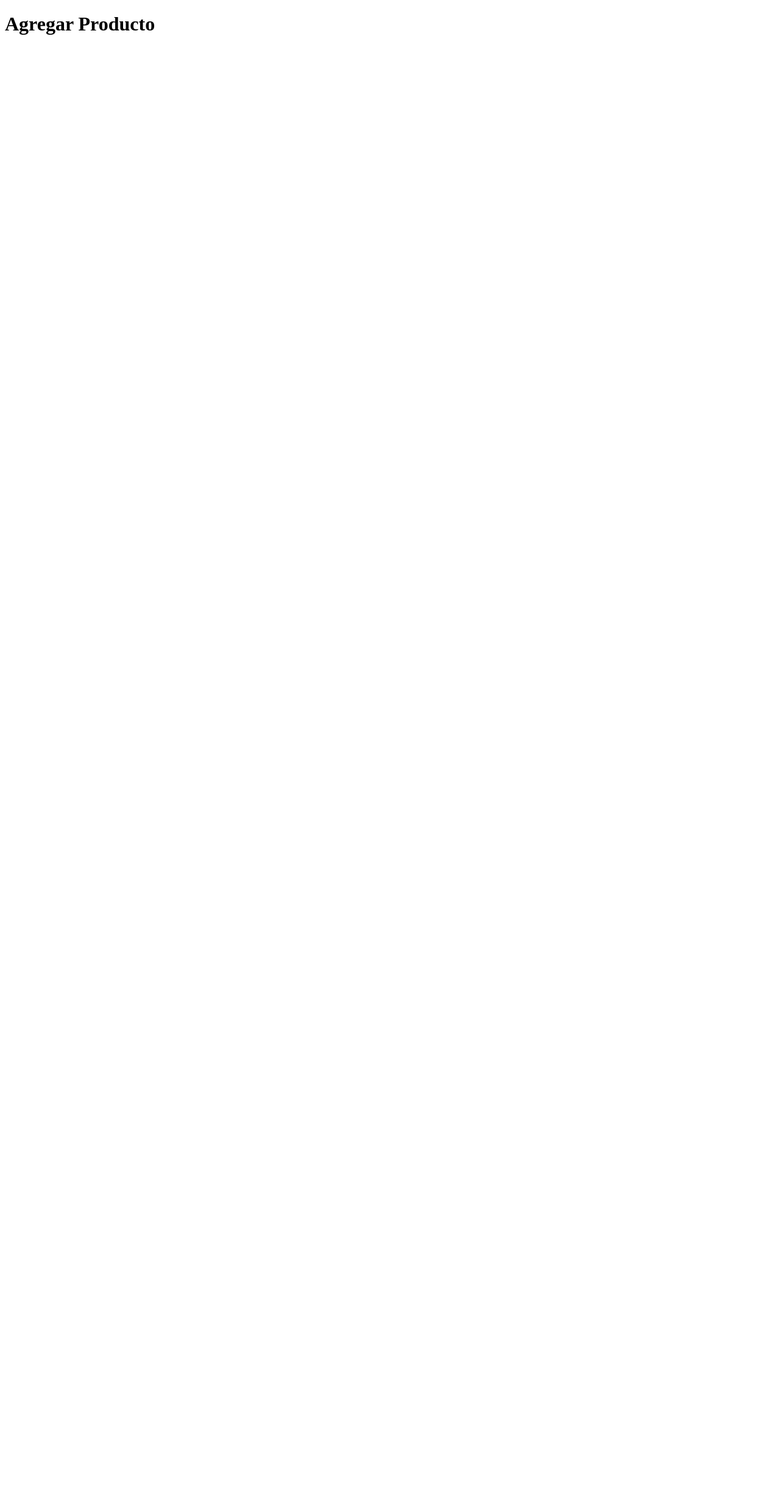
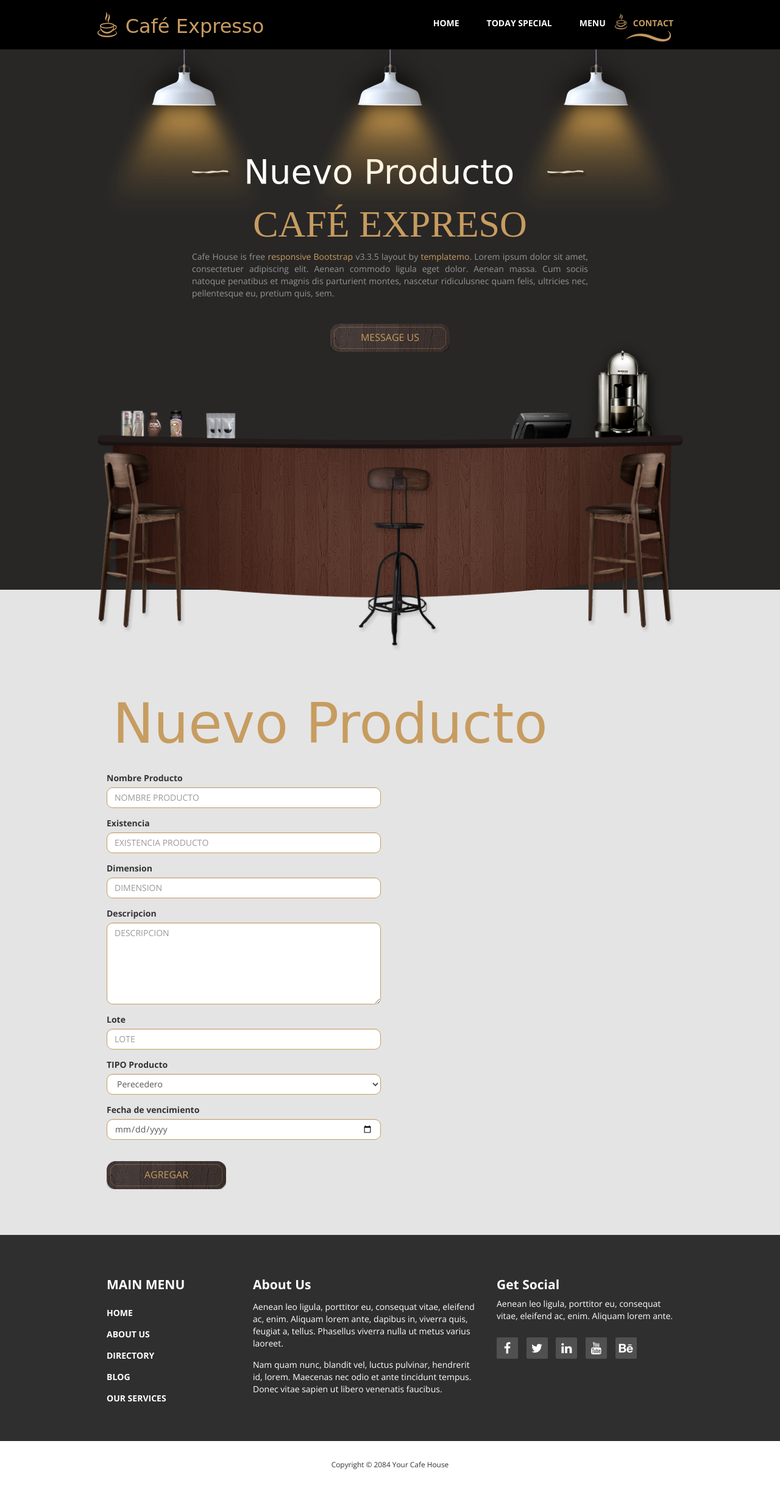
Before and after one commit to Gmrp22/PaginaInventario, a Django app: page /producto/agregar/ in a window 1280 px wide. Before the commit the page is almost empty. Shown: the whole page at 61% size. Before the commit the page ends 57 px from the top, so only its background shows below. Run offline with Django 3.2, Linux system fonts and the light colour scheme; some libraries are stand-ins or nearby versions; some web fonts are replaced.

Commit message:
Pagina de nuevo producto

```diff
--- a/inventario/templates/Plantillas/contact.html
+++ b/inventario/templates/Plantillas/contact.html
@@ -1,20 +1,23 @@
+{% load static %}
 <!DOCTYPE html>
 <html lang="en">
+
 <head>
   <meta charset="utf-8">
   <meta http-equiv="X-UA-Compatible" content="IE=edge">
   <meta name="viewport" content="width=device-width, initial-scale=1">
-  <title>Cafe House - Contact Info.</title>
+  <title>Cafe Expreso Agregar Producto</title>
   <!--
 Cafe House Template
 http://www.templatemo.com/tm-466-cafe-house
 -->
-  <link href='http://fonts.googleapis.com/css?family=Open+Sans:400,300,400italic,600,700' rel='stylesheet' type='text/css'>
+  <link href='http://fonts.googleapis.com/css?family=Open+Sans:400,300,400italic,600,700' rel='stylesheet'
+    type='text/css'>
   <link href='http://fonts.googleapis.com/css?family=Damion' rel='stylesheet' type='text/css'>
-  <link href="css/bootstrap.min.css" rel="stylesheet">
-  <link href="css/font-awesome.min.css" rel="stylesheet">
-  <link href="css/templatemo-style.css" rel="stylesheet">
-  <link rel="shortcut icon" href="img/favicon.ico" type="image/x-icon" />
+  <link href="{% static 'css/bootstrap.min.css' %}" rel="stylesheet">
+  <link href="{% static 'css/font-awesome.min.css' %}" rel="stylesheet">
+  <link href="{% static 'css/templatemo-style.css' %}" rel="stylesheet">
+  <link rel="shortcut icon" href="{% static 'img/favicon.ico" type="image/x-icon" />
 
   <!-- HTML5 shim and Respond.js for IE8 support of HTML5 elements and media queries -->
   <!-- WARNING: Respond.js doesn't work if you view the page via file:// -->
@@ -37,8 +40,8 @@ http://www.templatemo.com/tm-466-cafe-house
         <div class="row">
           <div class="tm-top-header-inner">
             <div class="tm-logo-container">
-              <img src="img/logo.png" alt="Logo" class="tm-site-logo">
-              <h1 class="tm-site-name tm-handwriting-font">Cafe House</h1>
+              <img src="{% static 'img/logo.png' %}" alt="Logo" class="tm-site-logo">
+  <h1 class="tm-site-name tm-handwriting-font">Café Expresso</h1>
   </div>
   <div class="mobile-menu-icon">
     <i class="fa fa-bars"></i>
@@ -58,48 +61,82 @@ http://www.templatemo.com/tm-466-cafe-house
   <section class="tm-welcome-section">
     <div class="container tm-position-relative">
       <div class="tm-lights-container">
-          <img src="img/light.png" alt="Light" class="light light-1">
-          <img src="img/light.png" alt="Light" class="light light-2">
-          <img src="img/light.png" alt="Light" class="light light-3">
+        <img src="{% static 'img/light.png' %}" alt="Light" class="light light-1">
+        <img src="{% static 'img/light.png' %}" alt="Light" class="light light-2">
+        <img src="{% static 'img/light.png' %}" alt="Light" class="light light-3">
       </div>
       <div class="row tm-welcome-content">
-          <h2 class="white-text tm-handwriting-font tm-welcome-header"><img src="img/header-line.png" alt="Line" class="tm-header-line">&nbsp;Contact Us&nbsp;&nbsp;<img src="img/header-line.png" alt="Line" class="tm-header-line"></h2>
-          <h2 class="gold-text tm-welcome-header-2">Cafe House</h2>
-          <p class="gray-text tm-welcome-description">Cafe House is free <span class="gold-text">responsive Bootstrap</span> v3.3.5 layout by <span class="gold-text">templatemo</span>. Lorem ipsum dolor sit amet, consectetuer adipiscing elit. Aenean commodo ligula eget dolor. Aenean massa. Cum sociis natoque penatibus et magnis dis parturient montes, nascetur ridiculusnec quam felis, ultricies nec, pellentesque eu, pretium quis, sem.</p>
+        <h2 class="white-text tm-handwriting-font tm-welcome-header"><img src="{% static 'img/header-line.png' %}"
+            alt="Line" class="tm-header-line">&nbsp;Nuevo Producto
+          &nbsp;&nbsp;<img src="{% static 'img/header-line.png' %}" alt="Line" class="tm-header-line"></h2>
+        <h2 class="gold-text tm-welcome-header-2">Café Expreso</h2>
+        <p class="gray-text tm-welcome-description">Cafe House is free <span class="gold-text">responsive
+            Bootstrap</span> v3.3.5 layout by
+          <span class="gold-text">templatemo</span>. Lorem ipsum dolor sit amet, consectetuer adipiscing elit. Aenean
+          commodo ligula eget dolor. Aenean massa.
+          Cum sociis natoque penatibus et magnis dis parturient montes,
+          nascetur ridiculusnec quam felis, ultricies nec, pellentesque eu, pretium quis, sem.</p>
         <a href="#main" class="tm-more-button tm-more-button-welcome">Message Us</a>
       </div>
-        <img src="img/table-set.png" alt="Table Set" class="tm-table-set img-responsive">
+      <img src="{% static 'img/table-set.png' %}" alt="Table Set" class="tm-table-set img-responsive">
     </div>
   </section>
+
+
   <div class="tm-main-section light-gray-bg">
     <div class="container" id="main">
       <section class="tm-section row">
-          <h2 class="col-lg-12 margin-bottom-30">Send us a message</h2>
+        <h2 class="col-lg-12 margin-bottom-30 tm-site-name tm-handwriting-font" style="font-size: 90px; text-align: left;">Nuevo Producto</h2>
         <form action="#" method="post" class="tm-contact-form">
           <div class="col-lg-6 col-md-6">
             <div class="form-group">
-                <input type="text" id="contact_name" class="form-control" placeholder="NAME" />
+              <label for="nombre" >Nombre Producto</label>
+              <input type="text" id="nombre" class="form-control" placeholder="NOMBRE PRODUCTO" />
             </div>
             <div class="form-group">
-                <input type="email" id="contact_email" class="form-control" placeholder="EMAIL" />
+              <label for="existencia">Existencia</label>
+              <input type="text" id="existencia" class="form-control" placeholder="EXISTENCIA PRODUCTO" />
             </div>
             <div class="form-group">
-                <input type="text" id="contact_subject" class="form-control" placeholder="SUBJECT" />
+              <label for="dimension">Dimension</label>
+              <input type="text" id="dimension" class="form-control" placeholder="DIMENSION" />
             </div>
             <div class="form-group">
-                <textarea id="contact_message" class="form-control" rows="6" placeholder="MESSAGE"></textarea>
+              <label for="desc">Descripcion</label>
+              <textarea id="desc" class="form-control" rows="6" placeholder="DESCRIPCION"></textarea>
             </div>
             <div class="form-group">
-                <button class="tm-more-button" type="submit" name="submit">Send message</button>
+              <label for="lote">Lote</label>
+              <input type="text" id="lote" class="form-control" placeholder="LOTE" />
+            </div>
+            <div class="form-group">
+              <label>TIPO Producto</label>
+              <select class="form-control" id = "op" >
+                <option  class="form-control" onclick="dec()" selected>Perecedero</option>
+                <option  class="form-control" onclick="dec()">No Perecedero</option>
+
+              </select>
+            </div>
+            <div class="form-group">
+              <label>Fecha de vencimiento</label>
+              <input type="date" id="fecha" class="form-control" placeholder="FECHA VENCIMIENTO" />
+            </div><br>
+            <div class="form-group">
+              <button class="tm-more-button" type="submit" name="submit">Agregar</button>
             </div>
           </div>
-            <div class="col-lg-6 col-md-6">
-              <div id="google-map"></div>
-            </div>
+
         </form>
+
+
       </section>
     </div>
   </div>
+
+
+
+
+
   <footer>
     <div class="tm-black-bg">
       <div class="container">
@@ -116,8 +153,12 @@ http://www.templatemo.com/tm-466-cafe-house
           </nav>
           <div class="col-lg-5 col-md-5 tm-footer-div">
             <h3 class="tm-footer-div-title">About Us</h3>
-              <p class="margin-top-15">Aenean leo ligula, porttitor eu, consequat vitae, eleifend ac, enim. Aliquam lorem ante, dapibus in, viverra quis, feugiat a, tellus. Phasellus viverra nulla ut metus varius laoreet.</p>
-              <p class="margin-top-15">Nam quam nunc, blandit vel, luctus pulvinar, hendrerit id, lorem. Maecenas nec odio et ante tincidunt tempus. Donec vitae sapien ut libero venenatis faucibus.</p>
+            <p class="margin-top-15">Aenean leo ligula, porttitor eu, consequat vitae, eleifend ac, enim. Aliquam lorem
+              ante, dapibus in, viverra quis, feugiat a,
+              tellus. Phasellus viverra nulla ut metus varius laoreet.</p>
+            <p class="margin-top-15">Nam quam nunc, blandit vel, luctus pulvinar, hendrerit id, lorem. Maecenas nec odio
+              et ante tincidunt tempus.
+              Donec vitae sapien ut libero venenatis faucibus.</p>
           </div>
           <div class="col-lg-4 col-md-4 tm-footer-div">
             <h3 class="tm-footer-div-title">Get Social</h3>
@@ -140,45 +181,21 @@ http://www.templatemo.com/tm-466-cafe-house
     </div>
   </footer> <!-- Footer content-->
   <!-- JS -->
-   <script type="text/javascript" src="js/jquery-1.11.2.min.js"></script>      <!-- jQuery -->
-   <script type="text/javascript" src="js/templatemo-script.js"></script>      <!-- Templatemo Script -->
+  <script type="text/javascript" src="{% static 'js/jquery-1.11.2.min.js' %}"></script> <!-- jQuery -->
+  <script type="text/javascript" src="{% static 'js/templatemo-script.js'%}"></script> <!-- Templatemo Script -->
   <script>
-      /* Google map
-      ------------------------------------------------*/
-      var map = '';
-      var center;
+    function dec(){
+      var valor = document.getElementById("op").selectedIndex;
+      if (valor == 0){
+        document.getElementById("fecha").disabled = false;
 
-      function initialize() {
-        var mapOptions = {
-          zoom: 16,
-          center: new google.maps.LatLng(13.758468,100.567481),
-          scrollwheel: false
-        };
+      }
+      else if(valor==1){
+        document.getElementById("fecha").disabled = true;
 
-        map = new google.maps.Map(document.getElementById('google-map'),  mapOptions);
-
-        google.maps.event.addDomListener(map, 'idle', function() {
-          calculateCenter();
-        });
-
-        google.maps.event.addDomListener(window, 'resize', function() {
-          map.setCenter(center);
-        });
       }
-
-      function calculateCenter() {
-        center = map.getCenter();
     }
-
-      function loadGoogleMap(){
-        var script = document.createElement('script');
-        script.type = 'text/javascript';
-        script.src = 'https://maps.googleapis.com/maps/api/js?v=3.exp&sensor=false&' + 'callback=initialize';
-        document.body.appendChild(script);
-      }
-      $(document).ready(function(){
-        loadGoogleMap();
-      });
   </script>
   </body>
+
 </html>
--- a/inventario/templates/Plantillas/menu.html
+++ b/inventario/templates/Plantillas/menu.html
@@ -11,9 +11,9 @@ http://www.templatemo.com/tm-466-cafe-house
 -->
   <link href='http://fonts.googleapis.com/css?family=Open+Sans:400,300,400italic,600,700' rel='stylesheet' type='text/css'>
   <link href='http://fonts.googleapis.com/css?family=Damion' rel='stylesheet' type='text/css'>
-  <link href="css/bootstrap.min.css" rel="stylesheet">
-  <link href="css/font-awesome.min.css" rel="stylesheet">
-  <link href="css/templatemo-style.css" rel="stylesheet">
+  <link href="{% static 'css/bootstrap.min.css' %}" rel="stylesheet">
+  <link href="% static 'css/font-awesome.min.css' %}" rel="stylesheet">
+  <link href="% static 'css/templatemo-style.css' %}" rel="stylesheet">
   <link rel="shortcut icon" href="img/favicon.ico" type="image/x-icon" />
 
   <!-- HTML5 shim and Respond.js for IE8 support of HTML5 elements and media queries -->
--- a/inventario/templates/producto/agregarProducto.html
+++ b/inventario/templates/producto/agregarProducto.html
@@ -1,11 +1,4 @@
-<!DOCTYPE html>
-<html lang="en">
-<head>
-    <meta charset="UTF-8">
-    <meta name="viewport" content="width=device-width, initial-scale=1.0">
-    <title>Document</title>
-</head>
-<body>
-    <h1>Agregar Producto</h1>
-</body>
-</html>
+{% extends 'Plantillas/contact.html' %}
+{% block header %}
+<h1>PROPIO</h1>
+{% endblock %}
```
Lines whose indentation alone changed are shown as unchanged.
